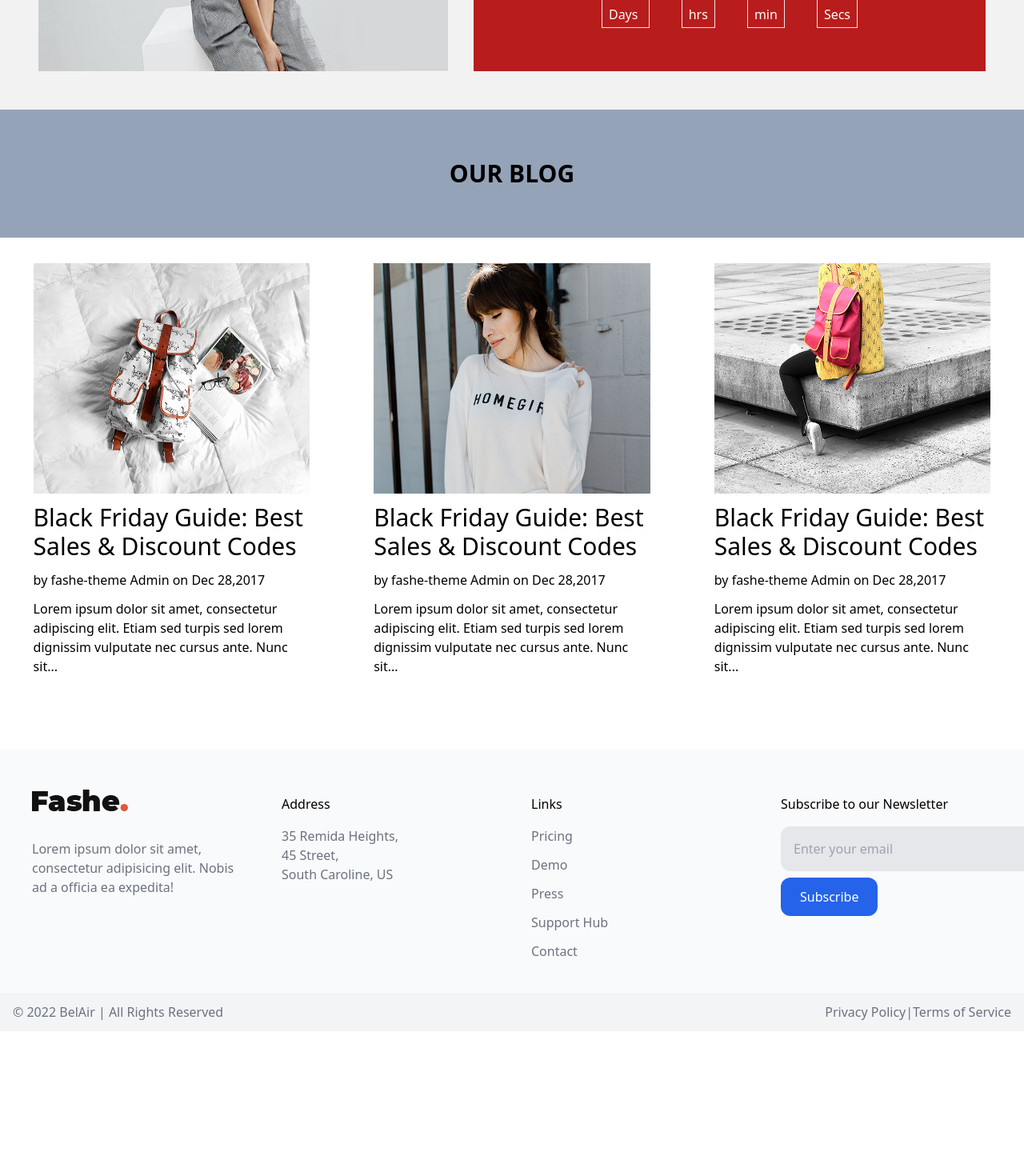
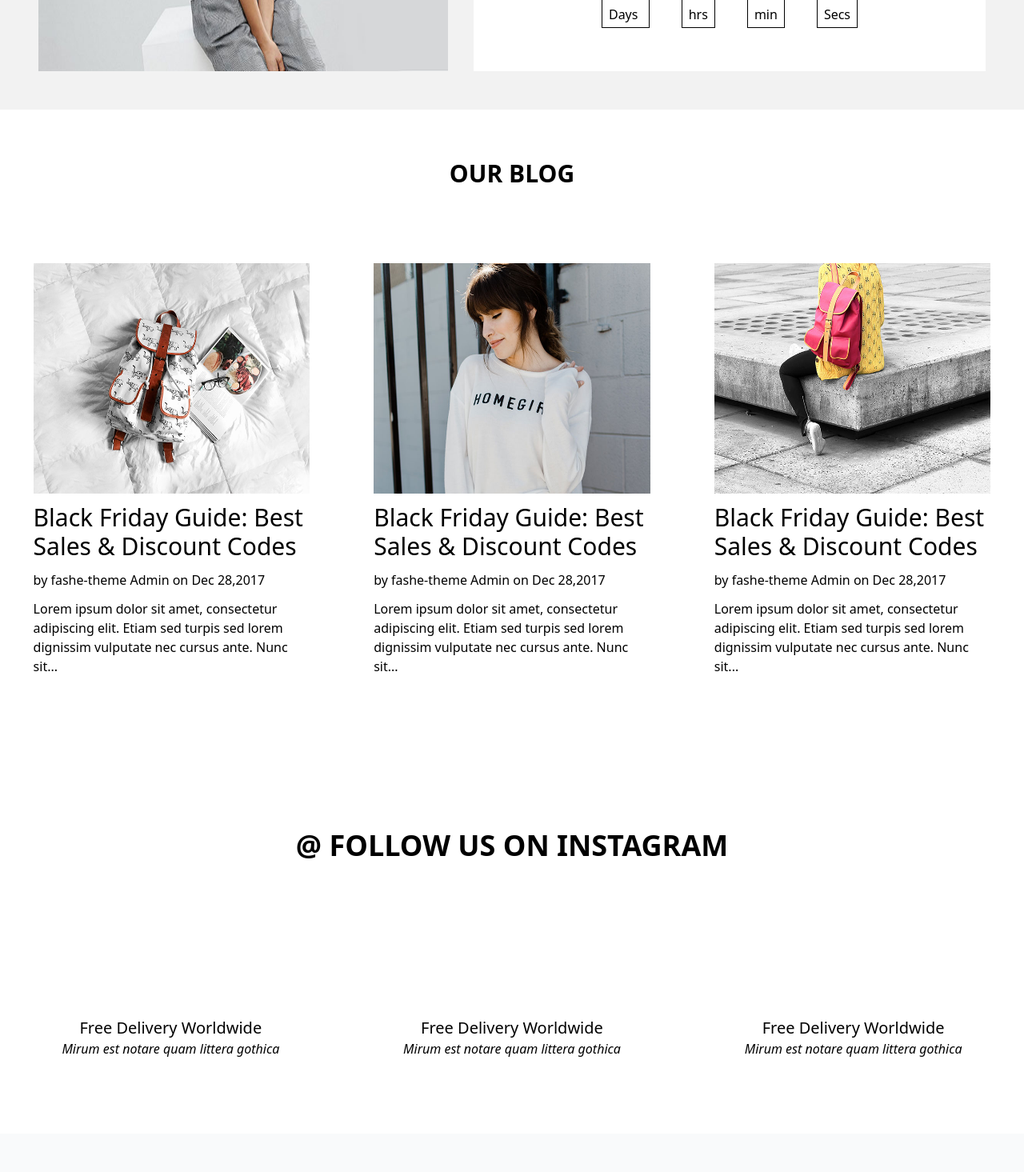
Before and after one commit to Abdellah-Majdoul/Abdellah-majdoul-projet-final-reactjs, a React (Create React App) app: page / in a window 1280 px wide. Shown: the part 2940-4405 px from the top of the page at 80% size. Before the commit the page ends 4229 px from the top, so only its background shows below. Built offline with nearby package versions, Linux system fonts and the light colour scheme.

Commit message:
page shop

```diff
--- a/src/App.js
+++ b/src/App.js
@@ -3,6 +3,7 @@ import HomePage from './pages/home';
 import Navbar from './layout/navbar';
 import Footer from './layout/footer';
 import { MyProvider } from './context';
+import Shop from './pages/shop';
 
 function App() {
   return (
@@ -11,6 +12,7 @@ function App() {
           <Navbar/>
           <Routes>
           <Route path="/" element={<HomePage />} />
+          <Route path="/shop" element={<Shop/>} />
           </Routes>
           <Footer/>
       </MyProvider>
--- /dev/null
+++ b/src/components/home/fiveSection.jsx
@@ -0,0 +1,28 @@
+
+import React from 'react';
+
+const FiveSection = () => {
+    return (
+        <div>
+           <div className=' h-[30vh] flex justify-center items-center'>
+            <h1 className=' text-4xl font-bold'>@ FOLLOW US ON INSTAGRAM</h1>
+           </div>
+           <div className=' h-[30vh] flex justify-around items-center '>
+                <div className=' text-center '>
+                    <h1 className='text-xl'>Free Delivery Worldwide</h1>
+                    <p><i>Mirum est notare quam littera gothica</i></p>
+                </div>
+                <div className=' text-center '>
+                    <h1 className='text-xl'>Free Delivery Worldwide</h1>
+                    <p><i>Mirum est notare quam littera gothica</i></p>
+                </div>
+                <div className=' text-center '>
+                    <h1 className='text-xl'>Free Delivery Worldwide</h1>
+                    <p><i>Mirum est notare quam littera gothica</i></p>
+                </div>
+           </div>
+        </div>
+    );
+};
+
+export default FiveSection;
--- a/src/components/home/fourSection.jsx
+++ b/src/components/home/fourSection.jsx
@@ -3,7 +3,7 @@ import logo from "../../constant/images"
 const FourSection = () => {
     return (
         <div>
-            <div className='h-[20vh] bg-slate-400 flex justify-center items-center'>
+            <div className='h-[20vh] flex justify-center items-center'>
                 <h1 className='text-3xl font-bold'>OUR BLOG</h1>
             </div>
             <div className=' h-[80vh] flex gap-[5rem] justify-center items-center'>
--- a/src/components/home/thirdSection.jsx
+++ b/src/components/home/thirdSection.jsx
@@ -12,7 +12,7 @@ const ThirdSection = () => {
                     <p className='text-2xl text-center text-white '>view collection</p>
                 </div>
             </div>
-            <div className='bg-red-700 w-[50vw] h-[85%] '>
+            <div className='bg-white w-[50vw] h-[85%] '>
                 <div className='flex items-center justify-center flex-col relative'>
                 <img src={logo.shop} className='' alt=''/>
                 <div className='absolute bottom-[8rem]'><h1>titre</h1>
@@ -20,10 +20,10 @@ const ThirdSection = () => {
                 </div>
                 </div>
                 <div className=' flex justify-center gap-10 '>
-                    <div className='text-white flex flex-col border px-2 py-1 '><h1> -2082</h1><span>Days</span></div>
-                    <div className='text-white flex flex-col border px-2 py-1 '><h1> -21</h1><span>hrs</span></div>
-                    <div className='text-white flex flex-col border px-2 py-1 '><h1> -47</h1><span>min</span></div>
-                    <div className='text-white flex flex-col border px-2 py-1 '><h1> -42</h1><span>Secs</span></div>
+                    <div className=' flex flex-col border border-black px-2 py-1 '><h1> -2082</h1><span>Days</span></div>
+                    <div className=' flex flex-col border border-black px-2 py-1 '><h1> -21</h1><span>hrs</span></div>
+                    <div className=' flex flex-col border border-black px-2 py-1 '><h1> -47</h1><span>min</span></div>
+                    <div className=' flex flex-col border border-black px-2 py-1 '><h1> -42</h1><span>Secs</span></div>
                 </div>
 
             </div>
--- /dev/null
+++ b/src/components/shop/shop.jsx
@@ -0,0 +1,23 @@
+import React from 'react';
+import images from "../../constant/images"
+const ShopPage = () => {
+    return (
+        <div>
+            <div className='pb-[10rem] relative'>
+                <img className='w-full h-[30vh] bg-cover' src={images.banner5} alt=''/>
+                <div className='absolute text-6xl font-bold top-[5rem] left-[45rem] text-white'>
+                    <h1>PRODUCT</h1>
+                </div>
+            </div>
+           <div className='flex justify-around'>
+            <div className='bg-black w-[30vw] h-[100vh]'>
+
+            </div>
+            <div className='bg-red-600 w-[60vw] h-[100vh]'>
+            </div>
+           </div>
+        </div>
+    );
+};
+
+export default ShopPage;
--- a/src/pages/home.jsx
+++ b/src/pages/home.jsx
@@ -4,6 +4,7 @@ import SecondSection from '../components/home/secondSection';
 import SecondCarousel from '../components/home/secondCarousel';
 import ThirdSection from '../components/home/thirdSection';
 import FourSection from '../components/home/fourSection';
+import FiveSection from '../components/home/fiveSection';
 
 const HomePage = () => {
     return (
@@ -13,6 +14,7 @@ const HomePage = () => {
             <SecondCarousel/>
             <ThirdSection/>
             <FourSection/>
+            <FiveSection/>
         </div>
     );
 };
--- /dev/null
+++ b/src/pages/shop.jsx
@@ -0,0 +1,12 @@
+import React from 'react';
+import ShopPage from '../components/shop/shop';
+
+const Shop = () => {
+    return (
+        <div>
+            <ShopPage/>
+        </div>
+    );
+};
+
+export default Shop;
```
Also changed, not shown: src/components/about/about.jsx (deleted).
